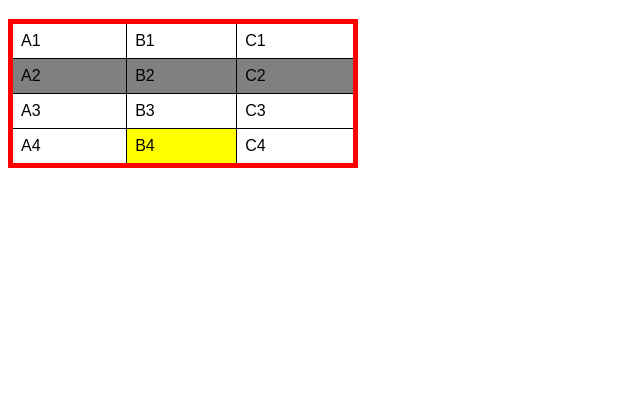
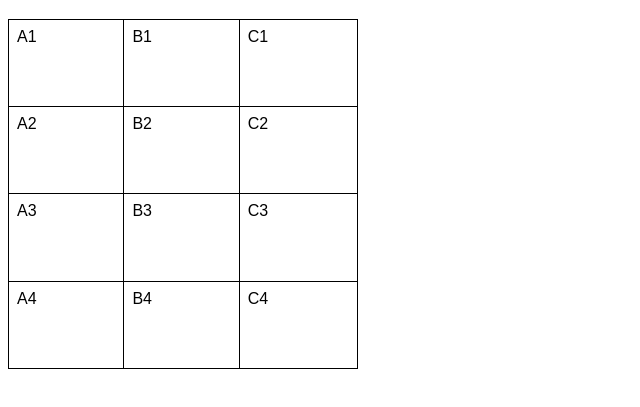
Before and after one commit to mattheusguilherme/html-css, a plain HTML site: page exercicios/ex023/tabela001.html in a window 1280 px wide. Shown: the part 61-468 px from the top of the page, without its empty margins (0-640 px from the left). Drawn offline with Linux system fonts and the light colour scheme.

Commit message:
Update tabela001.html

```diff
--- a/exercicios/ex023/tabela001.html
+++ b/exercicios/ex023/tabela001.html
@@ -14,24 +14,16 @@
         table
         {
             width: 350px;
+            height: 350px;
             border-collapse: collapse;
-            border: 5px solid red;
+
         }
-
-        tr.linha
-        {
-            background-color: gray;
-        }
-
         td
         {
             border: 1px solid black;
             padding: 8px;
-        }
-
-        td.dado
-        {
-            background-color: yellow;
+            text-align: left;
+            vertical-align: top;
         }
     </style>
 </head>
@@ -43,7 +35,7 @@
             <td>B1</td>
             <td>C1</td>
         </tr>
-        <tr class="linha">
+        <tr>
             <td>A2</td>
             <td>B2</td>
             <td>C2</td>
@@ -55,7 +47,7 @@
         </tr>
         <tr>
             <td>A4</td>
-            <td class="dado">B4</td>
+            <td>B4</td>
             <td>C4</td>
         </tr>
     </table>
```
